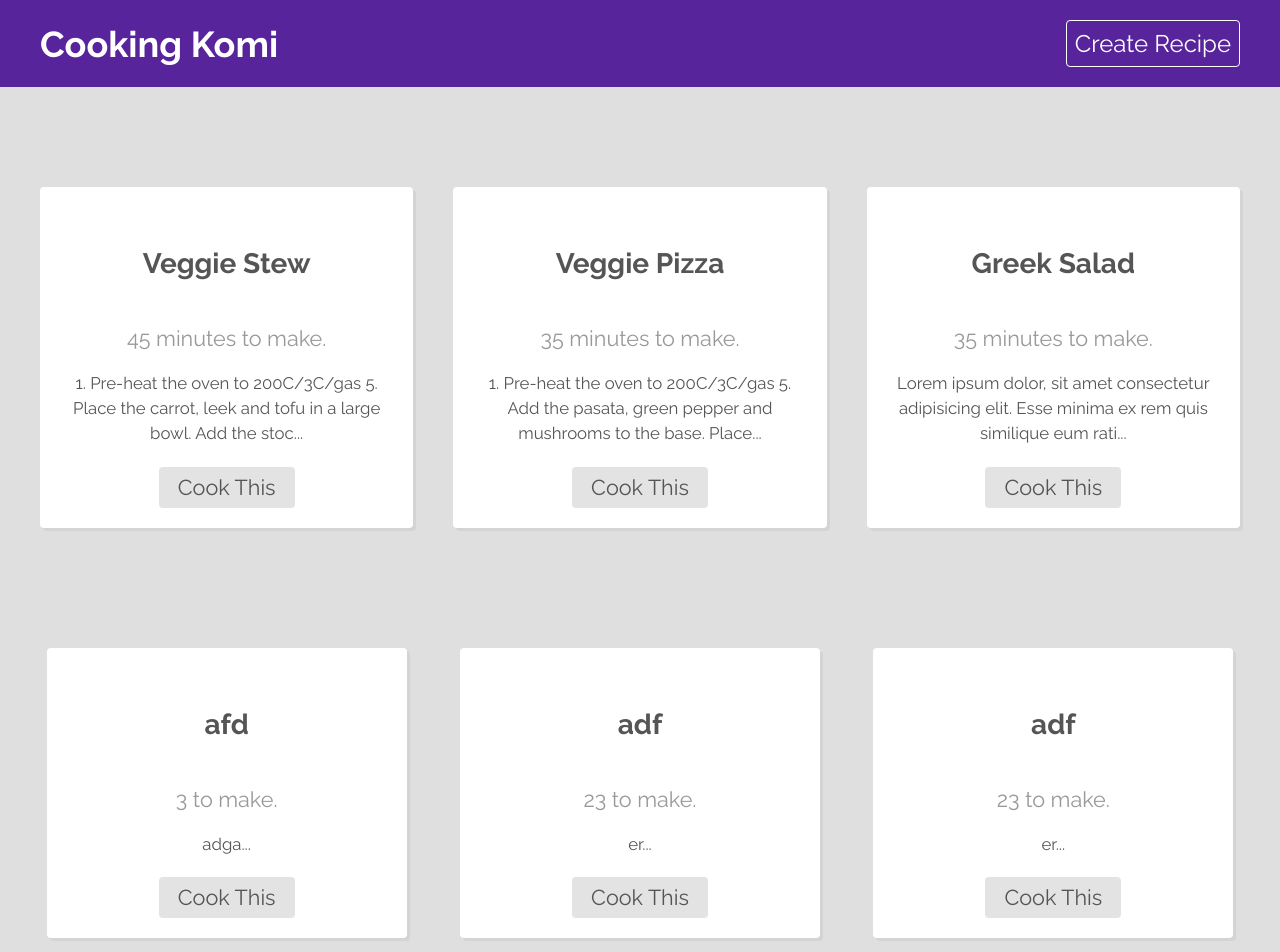
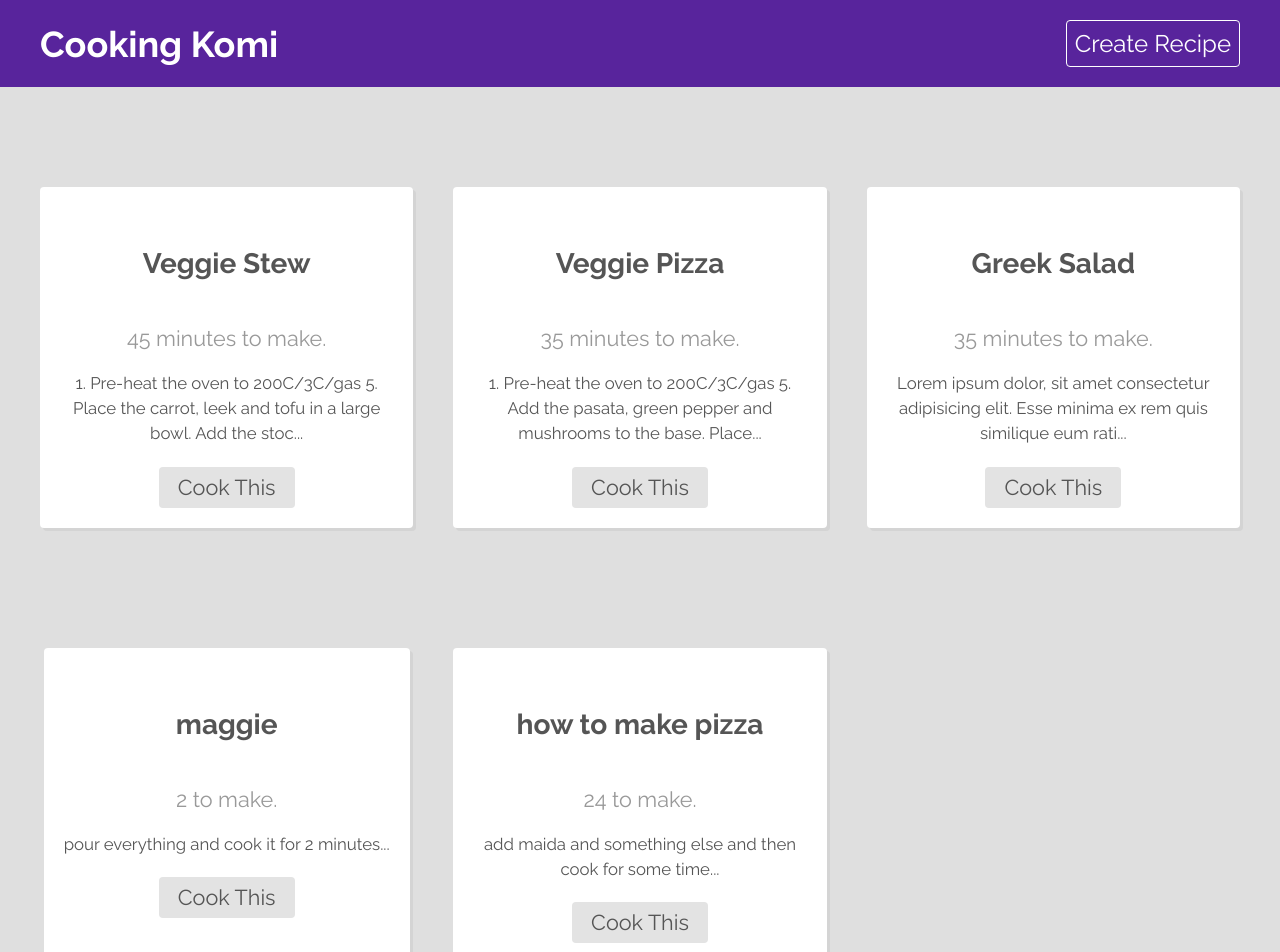
Before and after one commit to rkumayan/Recipe_Directory, a React (Create React App) app: page / in a window 1280 px wide. Shown: the top 952 px of the page. Built offline with nearby package versions, Linux system fonts and the light colour scheme; data requests are answered from the project's data file.

Commit message:
added create component

```diff
--- a/data/db.json
+++ b/data/db.json
@@ -38,49 +38,25 @@
       "cookingTime": "35 minutes"
     },
     {
-      "title": "afd",
+      "title": "maggie",
       "ingredients": [
-        "adsf"
+        "maggie",
+        "water",
+        "salt",
+        "veggie"
       ],
-      "method": "adga",
-      "cookingTime": "3",
-      "id": "_tbEnJV"
+      "method": "pour everything and cook it for 2 minutes",
+      "cookingTime": "2",
+      "id": "vACyskn"
     },
     {
-      "title": "adf",
+      "title": "how to make pizza",
       "ingredients": [
-        "adf"
+        "maida"
       ],
-      "method": "er",
-      "cookingTime": "23",
-      "id": "QSqISsA"
-    },
-    {
-      "title": "adf",
-      "ingredients": [
-        "adf"
-      ],
-      "method": "er",
-      "cookingTime": "23",
-      "id": "E2v1zUu"
-    },
-    {
-      "title": "adf",
-      "ingredients": [
-        "adf"
-      ],
-      "method": "er",
-      "cookingTime": "23",
-      "id": "91t1cv5"
-    },
-    {
-      "title": "adf",
-      "ingredients": [
-        "adf"
-      ],
-      "method": "er",
-      "cookingTime": "23",
-      "id": "yc5p76E"
+      "method": "add maida and something else and then cook for some time",
+      "cookingTime": "24",
+      "id": "4UH1n8P"
     }
   ]
 }
--- a/src/pages/create/Create.js
+++ b/src/pages/create/Create.js
@@ -1,3 +1,4 @@
+import { useNavigate } from 'react-router-dom';
 import './Create.css'
 import {useRef, useState} from 'react';
 
@@ -8,6 +9,8 @@ const Create = () => {
     const [ingredients, setIngredients] = useState([]);
     const [newIngredient, setNewIngredient] = useState('');
     const ingredientInput = useRef(null);
+    const navigate = useNavigate();
+
     const handleSubmit = (e) =>{
         e.preventDefault();
         console.log( title , method , cookingTime, ingredients);
@@ -17,7 +20,10 @@ const Create = () => {
             body: JSON.stringify(obj),
             headers: { "Content-type": "application/json; charset=UTF-8"}
         })
-        .then( data => console.log(data))
+        .then( data => {
+            console.log(data)
+            navigate("/");
+        })
         .catch( err => console.log(err));
     }
     const handleAdd = (e) =>{
```
